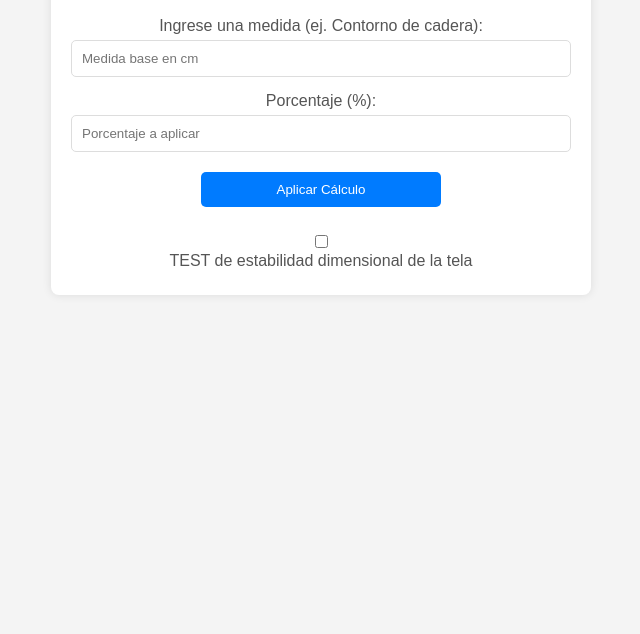
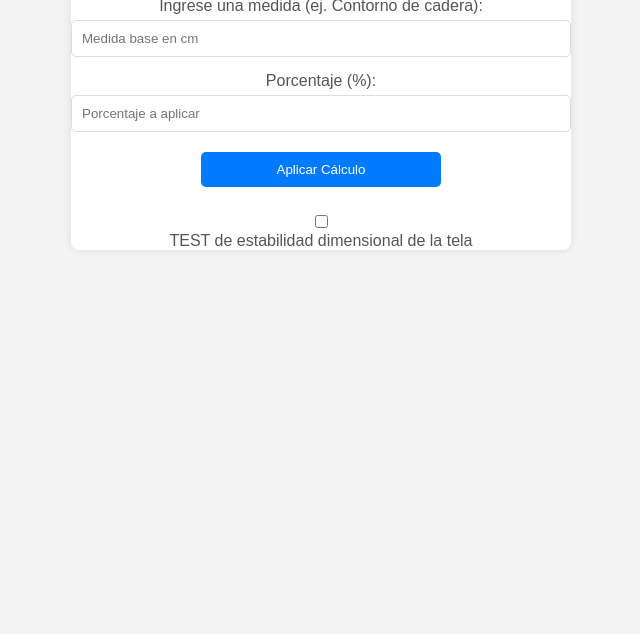
Before and after one commit to ecoxpress/prespuesto, a plain HTML site: page calculadoratela.html in a window 1280 px wide. Shown: the part 166-800 px from the top of the page, without its empty margins (319-959 px from the left). Drawn offline with Linux system fonts and the light colour scheme.

Commit message:
Update calculadoratela.html

```diff
--- a/calculadoratela.html
+++ b/calculadoratela.html
@@ -10,13 +10,13 @@
         body {
             font-family: Arial, sans-serif;
             background-color: #f4f4f4;
-            margin: 0;
-            padding: 0;
+            margin: 0px;
+            padding: 0px;
         }
         .container {
             max-width: 500px;
             margin: 0px auto;
-            padding: 20px;
+            padding: 0px;
             background-color: #fff;
             border-radius: 8px;
             box-shadow: 0 0 10px rgba(0, 0, 0, 0.1);
```
